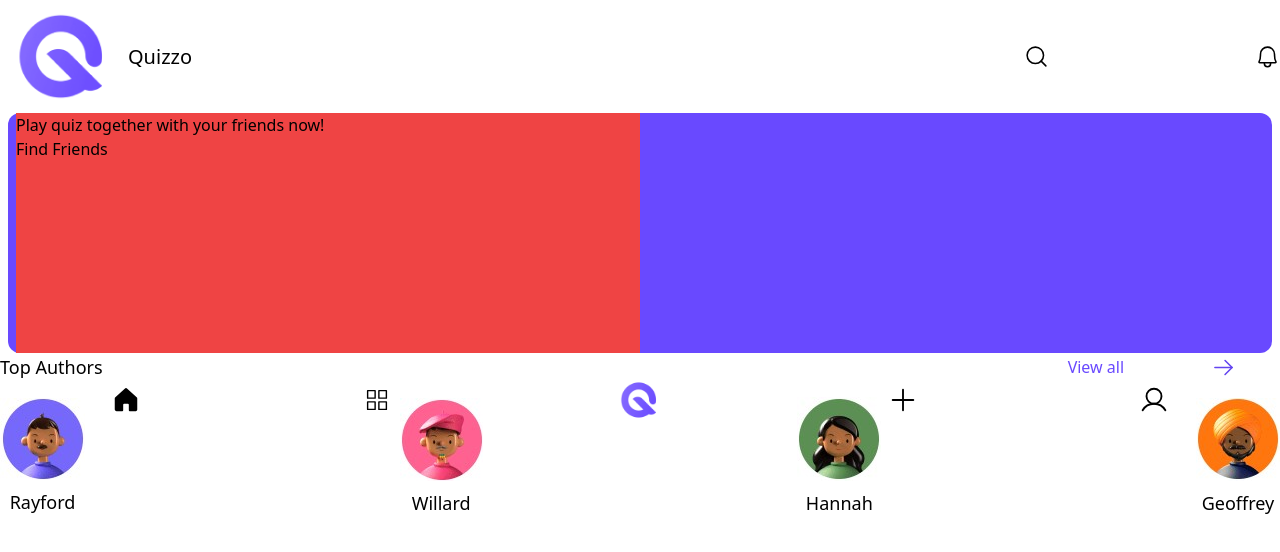
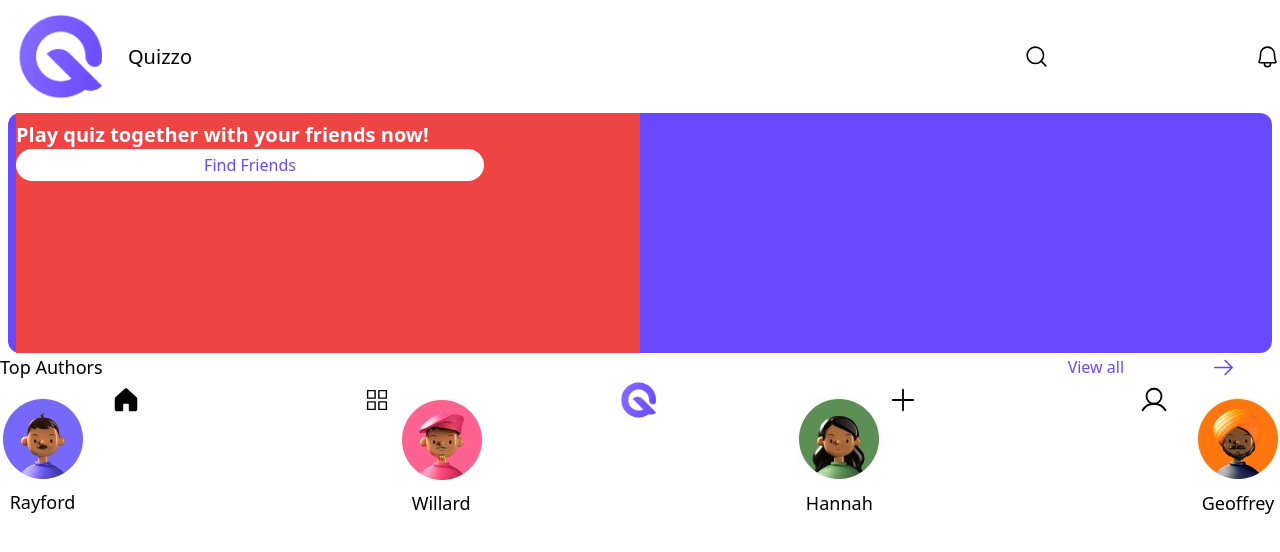
Before and after one commit to smartcollins/quizzico, a React (Create React App) app: page /home in a window 1280 px wide. Shown: the top 552 px of the page. Built offline with nearby package versions, Linux system fonts and the light colour scheme.

Commit message:
work in progress

```diff
--- a/src/components/Play.jsx
+++ b/src/components/Play.jsx
@@ -4,9 +4,9 @@ import React from 'react';
 const Play = ()=>{
     return(
         <div className='bg-[#6949ff] h-[30vh] rounded-xl px-2 mx-2'>
-            <div className='bg-red-500 w-2/4 h-full'>
-                <p>Play quiz together with your friends now!</p>
-                <button>Find Friends</button>
+            <div className='bg-red-500 py-2 w-2/4 h-full'>
+                <p className='text-white font-semibold text-xl'>Play quiz together with your friends now!</p>
+                <button className=' text-[#6949ff] bg-white w-3/4 py-1 rounded-full'>Find Friends</button>
             </div>
         </div>
     )
```
